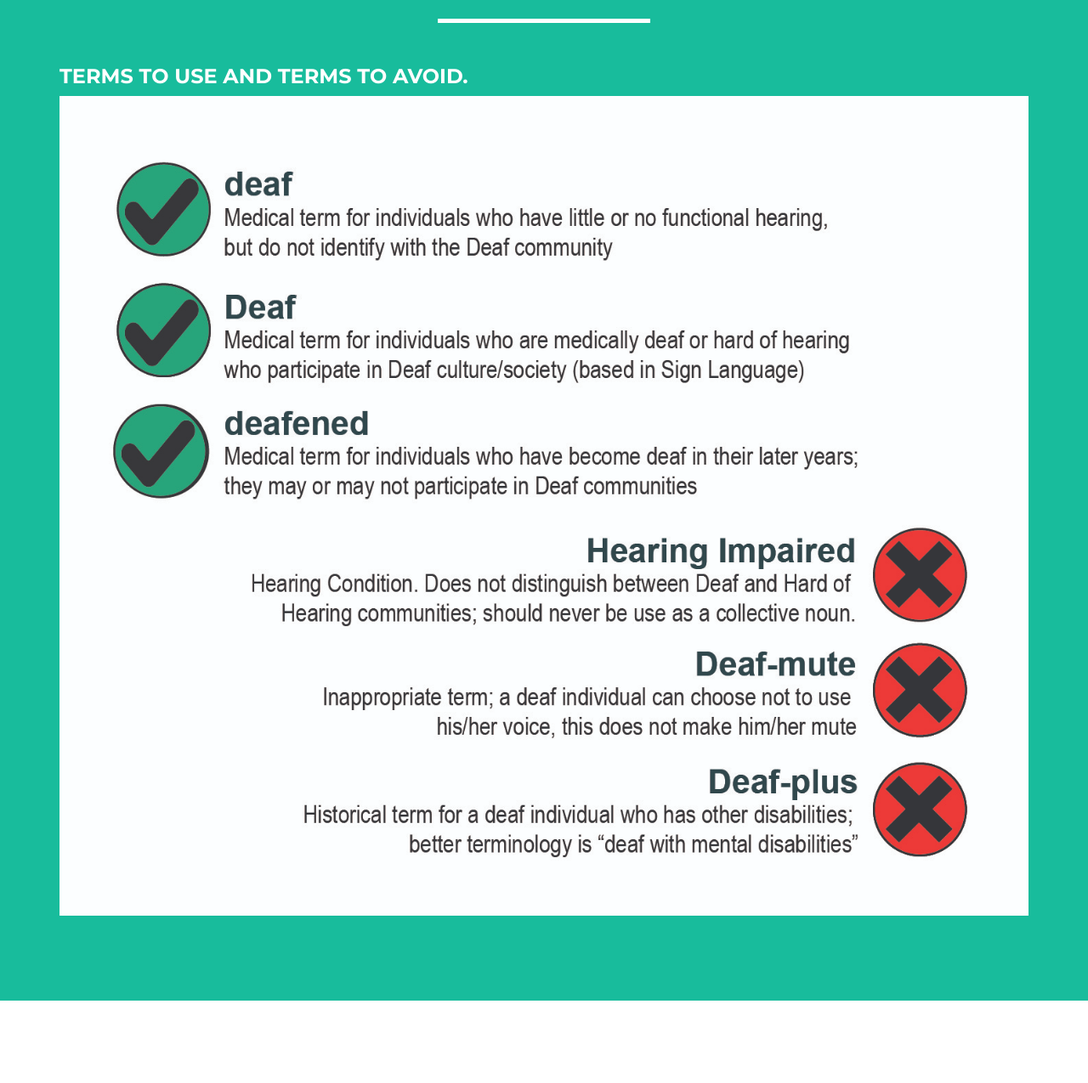
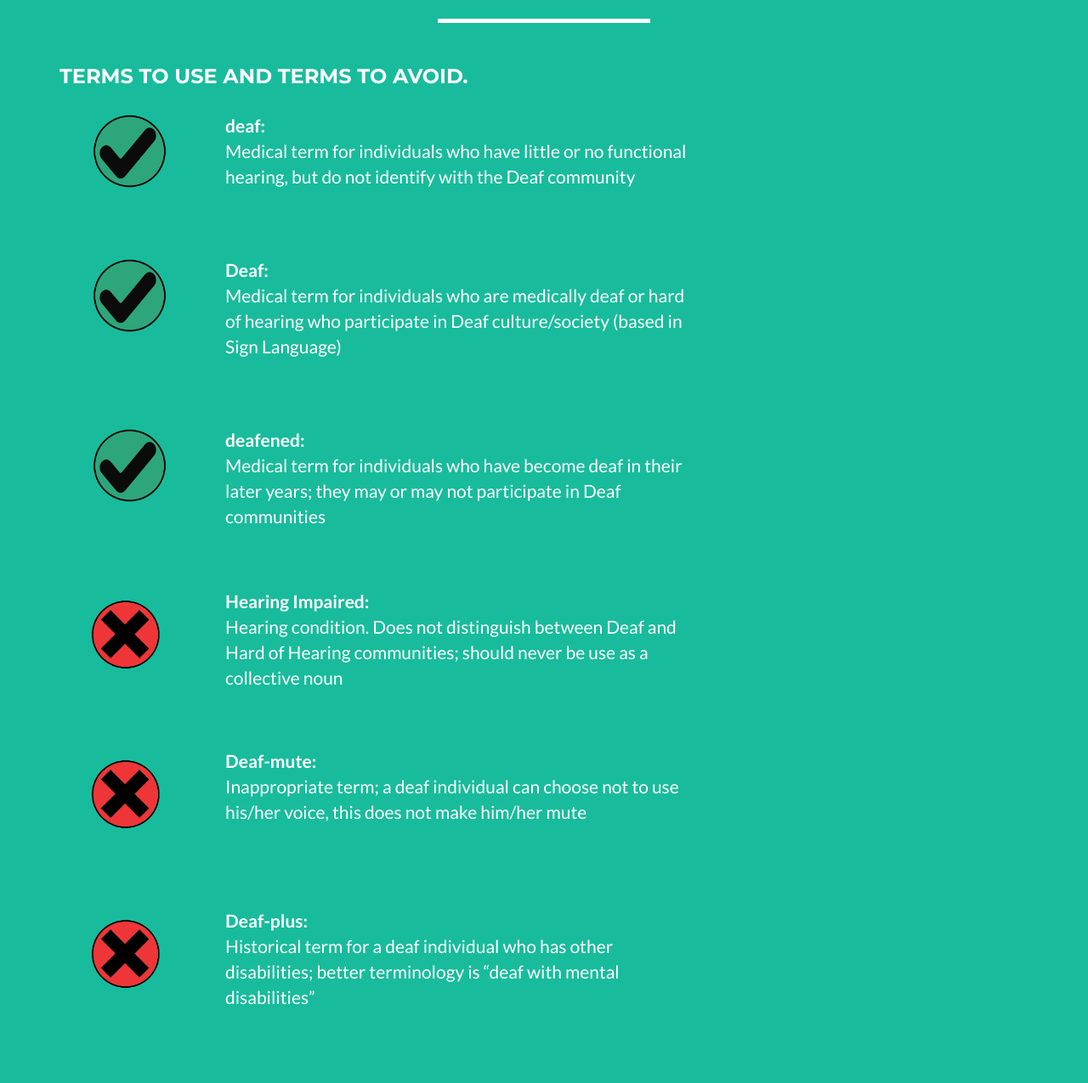
Before and after one commit to simpleandcool/Final-Project-Iterations, a website: page index.html in a window 1280 px wide. Shown: the part 1299-2574 px from the top of the page at 85% size. Drawn offline with nearby package versions, Linux system fonts and the light colour scheme.

Commit message:
terminology

```diff
--- a/index.html
+++ b/index.html
@@ -109,11 +109,80 @@
             </div>
             <h3>Terms to use and terms to avoid.</h3>
             <div class="row">
-                <div class="col-sm-12">
-                    <img src="img/MajorInfographicImages-01.jpg" alt="Terminology Infographic" class="img-responsive">
+                <div class="col-sm-3 col-lg-2">
+                    <img src="img/MajorInfographicImages_Check mark graphic.png" alt="check mark" width="165" height="130"
+                        style="text-align: center;">
+                </div>
+                <div class="col-sm-9 col-lg-6" style="
+                margin-top: 20px;
+                font-size: 1.5em;
+                ">
+                    <strong>deaf:</strong><br>
+                    Medical term for individuals who have little or no functional hearing, but do not identify with the Deaf community <br><br><br>
                 </div>
             </div>
-        </div>
+            <div class="row">
+                <div class="col-sm-3 col-lg-2">
+                    <img src="img/MajorInfographicImages_Check mark graphic.png" alt="check mark" width="165" height="130">
+                </div>
+                <div class="col-sm-9 col-lg-6" style="
+                margin-top: 20px;
+                font-size: 1.5em;
+                ">
+                    <strong>Deaf:</strong><br>
+                    Medical term for individuals who are medically deaf or hard of hearing who participate in Deaf culture/society (based in Sign Language)<br><br><br>
+                </div>
+            </div>
+            <div class="row">
+                <div class="col-sm-3 col-lg-2">
+                    <img src="img/MajorInfographicImages_Check mark graphic.png" alt="check mark" width="165" height="130">
+                </div>
+                <div class="col-sm-9 col-lg-6" style="
+                margin-top: 20px;
+                font-size: 1.5em;
+                ">
+                    <strong>deafened:</strong><br>
+                    Medical term for individuals who have become deaf in their later years; they may or may not participate in Deaf communities<br><br>
+                </div>
+            </div>
+
+            <div class="row">
+                <div class="col-sm-3 col-lg-2">
+                    <img src="img/MajorInfographicImages_X graphic.png" alt="x mark" width="165" height="188">
+                </div>
+                <div class="col-sm-9 col-lg-6" style="
+                margin-top: 40px;
+                font-size: 1.5em;
+                ">
+                    <strong>Hearing Impaired:</strong><br>
+                    Hearing condition. Does not distinguish between Deaf and Hard of Hearing communities; should never be use as a collective noun
+                </div>
+            </div>
+            <div class="row">
+                <div class="col-sm-3 col-lg-2">
+                    <img src="img/MajorInfographicImages_X graphic.png" alt="x mark" width="165" height="188">
+                </div>
+                <div class="col-sm-9 col-lg-6" style="
+                margin-top: 40px;
+                font-size: 1.5em;
+                ">
+                    <strong>Deaf-mute:</strong><br>
+                    Inappropriate term; a deaf individual can choose not to use his/her voice, this does not make him/her mute
+                </div>
+            </div>
+            <div class="row">
+                <div class="col-sm-3 col-lg-2">
+                    <img src="img/MajorInfographicImages_X graphic.png" alt="x mark" width="165" height="188">
+                </div>
+                <div class="col-sm-9 col-lg-6" style="
+                margin-top: 40px;
+                font-size: 1.5em;
+                ">
+                    <strong>Deaf-plus:</strong><br>
+                    Historical term for a deaf individual who has other disabilities; better terminology is “deaf with mental disabilities”
+                </div>
+            </div>
+       </div>
     </section>
 
     <!-- About Section -->
```
Also changed, not shown: img/MajorInfographicImages_Check mark graphic.png (added), img/MajorInfographicImages_X graphic.png (added), img/MajorInfographicImages_ear graphic.png (added), img/MajorInfographicImages_hand clapping graphic.png (added), img/MajorInfographicImages_lips graphic.png (added), img/MajorInfographicImages_no speaking graphic.png (added), img/MajorInfographicImages_pie chart graphic.png (added), img/MajorInfographicImages_teaching graphic.png (added).
